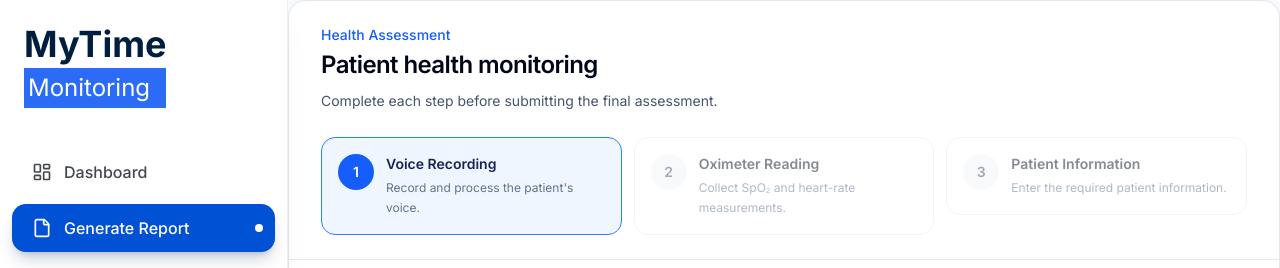
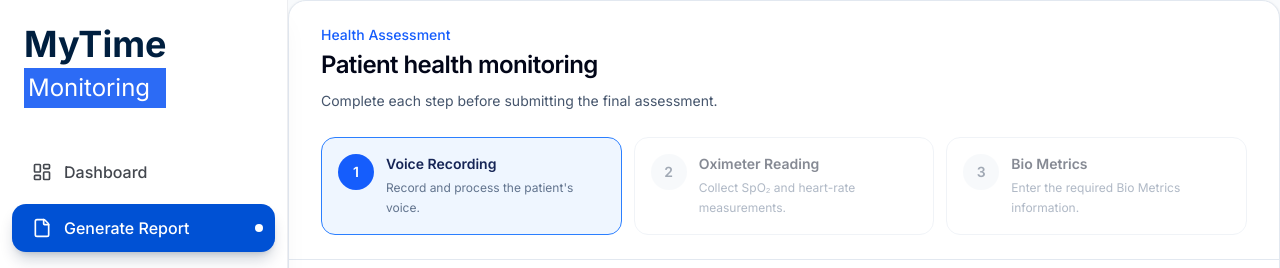
Before and after one commit to kashifkulachi/mytime, a Next.js app: page /dashboard/get-report in a window 1280 px wide. Shown: the top 268 px of the page. Built offline with nearby package versions, Linux system fonts and the light colour scheme; no server answers.

Commit message:
Updated last Step Bio Metrics

```diff
--- a/app/dashboard/get-report/AssesmentStepper.tsx
+++ b/app/dashboard/get-report/AssesmentStepper.tsx
@@ -45,8 +45,8 @@ const STEPS: StepDefinition[] = [
   },
   {
     id: "patient",
-    title: "Patient Information",
-    description: "Enter the required patient information.",
+    title: "Bio Metrics",
+    description: "Enter the required Bio Metrics information.",
   },
 ];
 
```
